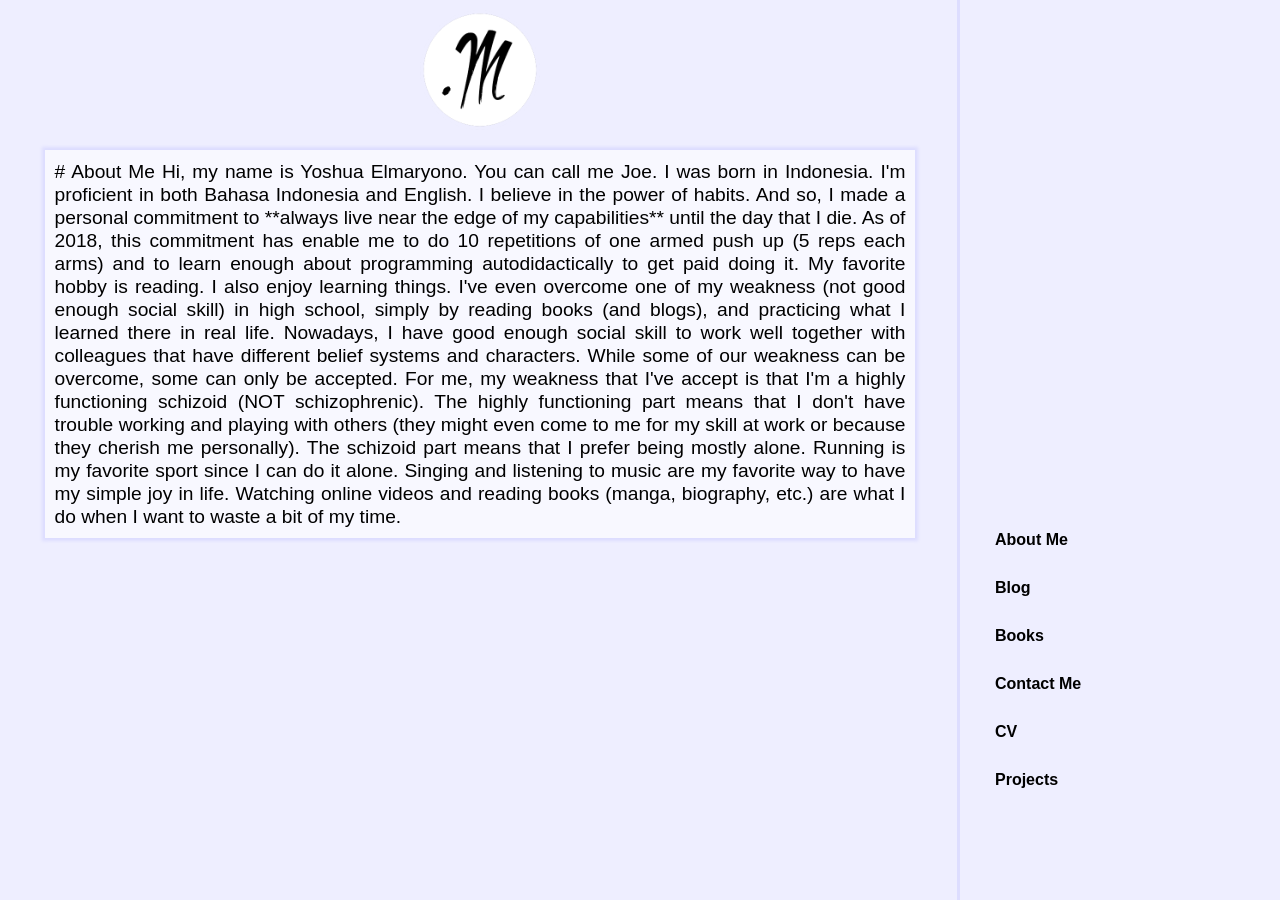
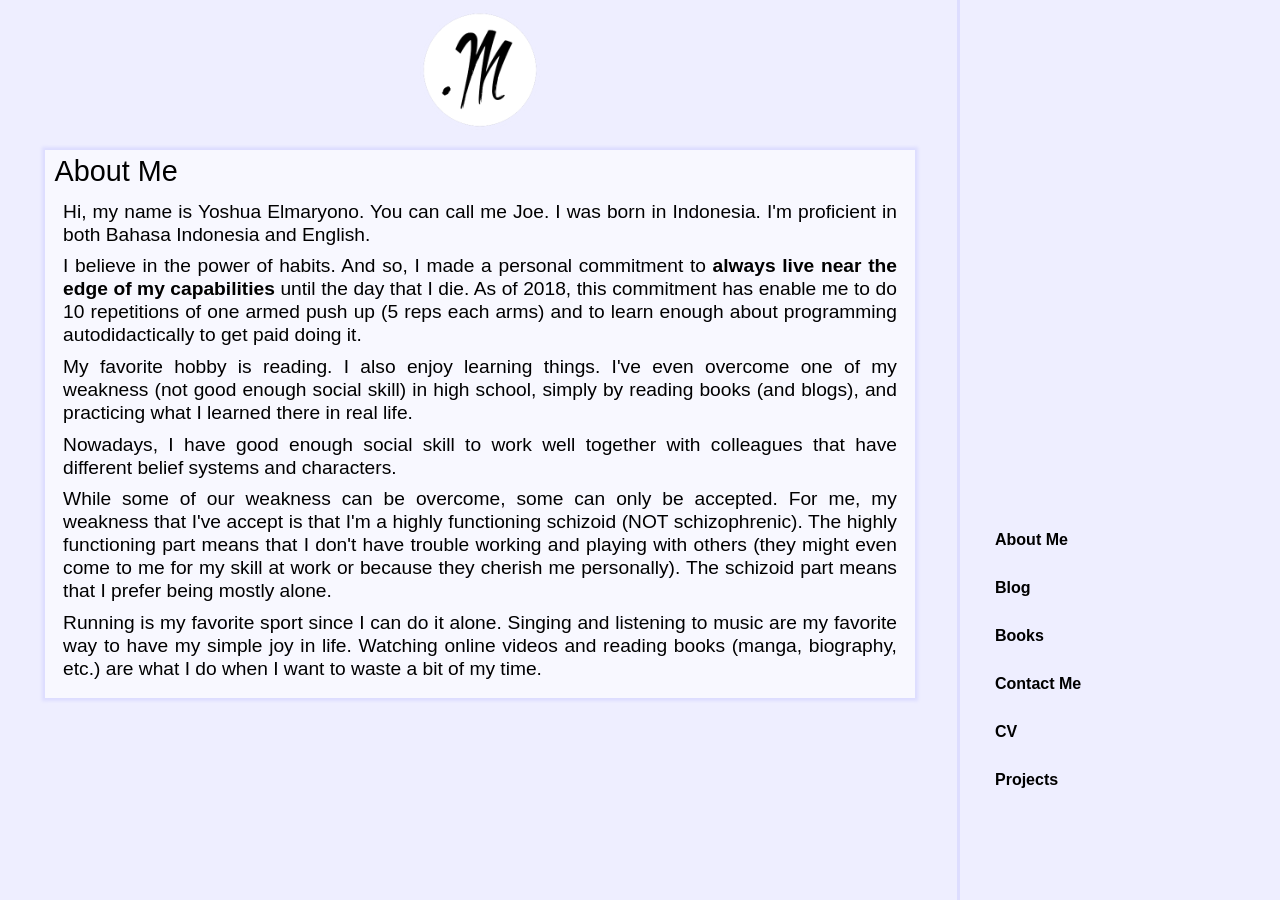
Before and after one commit to dotm/dotm.github.io, a Jekyll site: the page built from about.html, in a window 1280 px wide. Built offline with Jekyll 4.4.1, drawn with Linux system fonts in a browser that asks for light colours.

Commit message:
Update about.html

```diff
--- a/about.html
+++ b/about.html
@@ -5,21 +5,21 @@ style: /stylesheets/page.css
 ---
 <section>
   {% include signature.html %}
-  <article markdown="1">
+  <article>
 
-    # About Me
+    <h1>About Me</h1>
 
-    Hi, my name is Yoshua Elmaryono. You can call me Joe. I was born in Indonesia. I'm proficient in both Bahasa Indonesia and English.
+    <p>Hi, my name is Yoshua Elmaryono. You can call me Joe. I was born in Indonesia. I'm proficient in both Bahasa Indonesia and English.</p>
 
-    I believe in the power of habits. And so, I made a personal commitment to **always live near the edge of my capabilities** until the day that I die. As of 2018, this commitment has enable me to do 10 repetitions of one armed push up (5 reps each arms) and to learn enough about programming autodidactically to get paid doing it.
+    <p>I believe in the power of habits. And so, I made a personal commitment to <strong>always live near the edge of my capabilities</strong> until the day that I die. As of 2018, this commitment has enable me to do 10 repetitions of one armed push up (5 reps each arms) and to learn enough about programming autodidactically to get paid doing it.</p>
 
-    My favorite hobby is reading. I also enjoy learning things. I've even overcome one of my weakness (not good enough social skill) in high school, simply by reading books (and blogs), and practicing what I learned there in real life.
+    <p>My favorite hobby is reading. I also enjoy learning things. I've even overcome one of my weakness (not good enough social skill) in high school, simply by reading books (and blogs), and practicing what I learned there in real life.</p>
 
-    Nowadays, I have good enough social skill to work well together with colleagues that have different belief systems and characters.
+    <p>Nowadays, I have good enough social skill to work well together with colleagues that have different belief systems and characters.</p>
 
-    While some of our weakness can be overcome, some can only be accepted. For me, my weakness that I've accept is that I'm a highly functioning schizoid (NOT schizophrenic). The highly functioning part means that I don't have trouble working and playing with others (they might even come to me for my skill at work or because they cherish me personally). The schizoid part means that I prefer being mostly alone.
+    <p>While some of our weakness can be overcome, some can only be accepted. For me, my weakness that I've accept is that I'm a highly functioning schizoid (NOT schizophrenic). The highly functioning part means that I don't have trouble working and playing with others (they might even come to me for my skill at work or because they cherish me personally). The schizoid part means that I prefer being mostly alone.</p>
 
-    Running is my favorite sport since I can do it alone. Singing and listening to music are my favorite way to have my simple joy in life. Watching online videos and reading books (manga, biography, etc.) are what I do when I want to waste a bit of my time.
+    <p>Running is my favorite sport since I can do it alone. Singing and listening to music are my favorite way to have my simple joy in life. Watching online videos and reading books (manga, biography, etc.) are what I do when I want to waste a bit of my time.</p>
 
   </article>
 </section>
```
